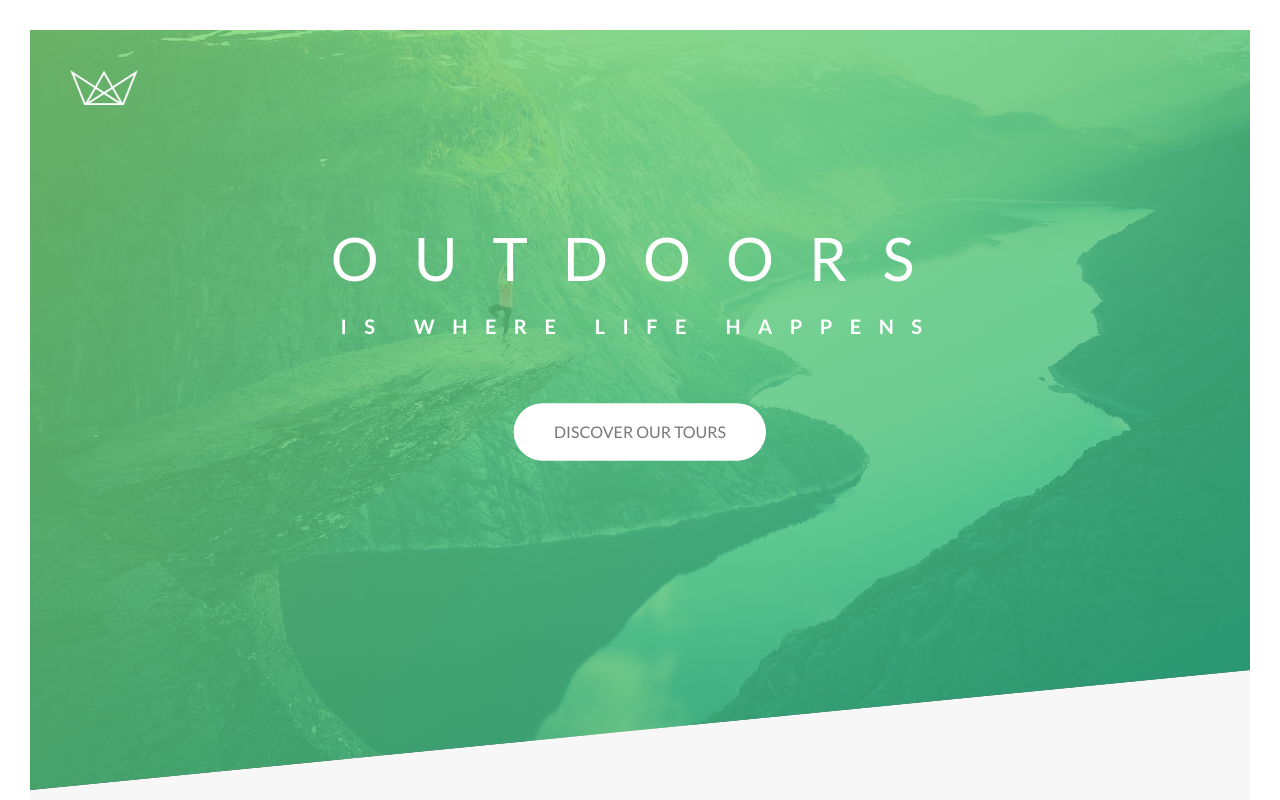
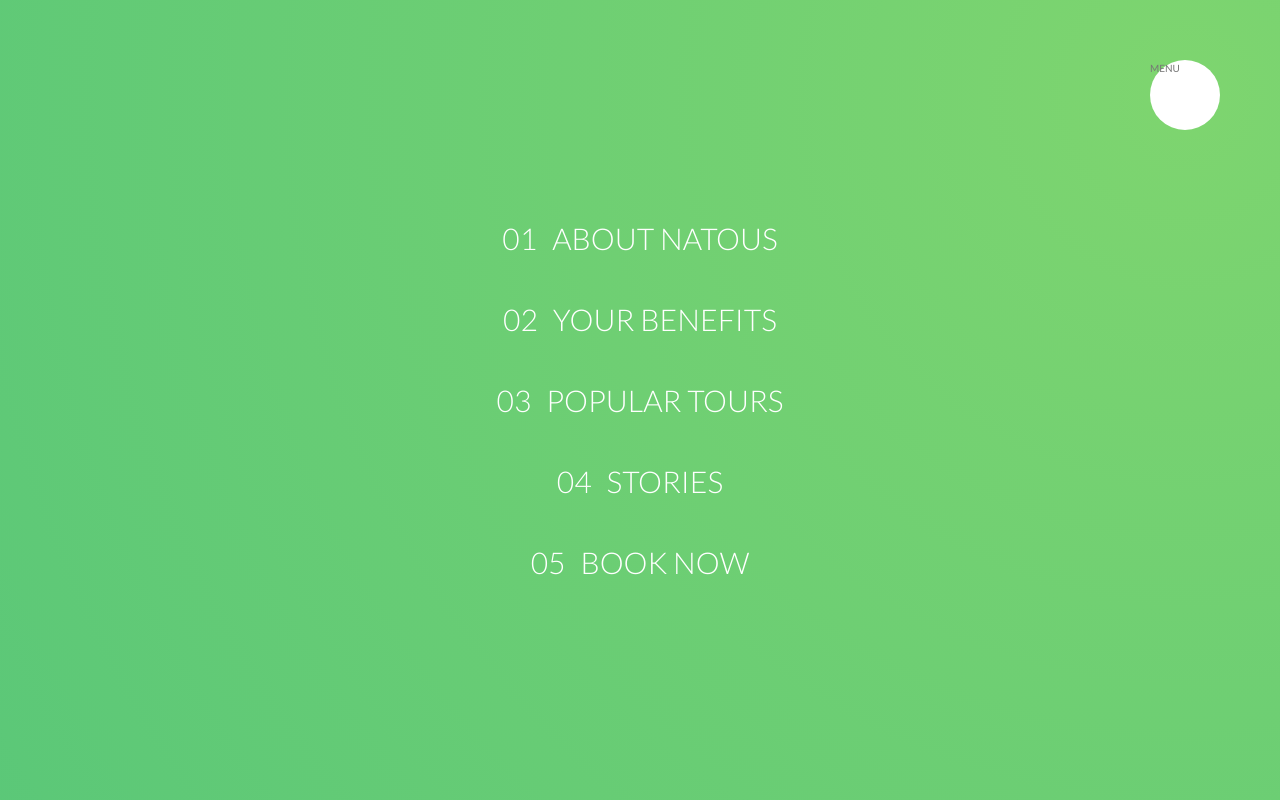
Before and after one commit to ChristinaGolovach/Natours, a website: page index.html in a window 1280 px wide. Shown: the top 800 px of the page. Drawn offline with Linux system fonts and the light colour scheme.

Commit message:
add navigation

```diff
--- a/index.html
+++ b/index.html
@@ -16,17 +16,30 @@
         <title>Natours | Exciting tours for adventurous people</title>
     </head>
     <body>
+        <div class="navigation">
+            <input type="checkbox" class="navigation__checkbox" id="navigation-toggle">
+            <label for="navigation-toggle" class="navigation__button">MENU</label>
+            <div class="navigation__background">&nbsp;</div>
+            <nav class="navigation__nav">
+                <ul class="navigation__list">
+                    <li class="navigation__item"><a href="#" class="navigation__link"><span>01</span>About Natous</a></li>
+                    <li class="navigation__item"><a href="#" class="navigation__link"><span>02</span>Your benefits</a></li>
+                    <li class="navigation__item"><a href="#" class="navigation__link"><span>03</span>Popular tours</a></li>
+                    <li class="navigation__item"><a href="#" class="navigation__link"><span>04</span>Stories</a></li>
+                    <li class="navigation__item"><a href="#" class="navigation__link"><span>05</span>Book now</a></li>
+                </ul>
+            </nav>
+        </div>
+
         <header class="header">
             <div class="header__logo-box">
                 <img class="header__logo" src="img/logo-white.png" alt="Logo">
             </div>
-
             <div class="header__text-box">
                 <h1 class="heading-primary">
                     <span class="heading-primary--title">Outdoors</span>
                     <span class="heading-primary--subtitle">is where life happens</span>
                 </h1>
-
                 <a href="#" class="btn btn--white btn--animated">Discover our tours</a>
             </div>
         </header>
@@ -49,7 +62,6 @@
                         <p class="paragraph">
                             Lorem ipsum dolor sit amet consectetur adipisicing elit. Harum quod fugit eius aut. Voluptas dolores cumque iusto aliquam provident dicta modi temporibus qui explicabo officia molestiae in, reprehenderit aut facilis.
                         </p>
-
                         <a href="#" class="btn-text">Learn more &rarr;</a>
                     </div>
                     <div class="col-1-of-2">
@@ -83,7 +95,6 @@
                           </p>
                         </div>
                     </div>
-
 
                     <div class="col-1-of-4">
                         <div class="feature-box">
--- /dev/null
+++ b/sass/layout/_navigation.scss
@@ -0,0 +1,79 @@
+.navigation {
+    &__checkbox {
+        display: none;
+    }
+
+    &__button {
+        position: fixed;
+        top: 6rem;
+        right: 6rem;
+        background-color: $color-white;
+        width: 7rem;
+        height: 7rem;
+        border-radius: 50%;
+        z-index: 200;
+    }
+
+    &__background {
+        position: fixed;
+        top: 6.5rem;
+        right: 6.5rem;
+        width: 6rem;
+        height: 6rem;
+        border-radius: 50%;
+        background-image: radial-gradient($color-primary-light, $color-primary-dark);
+        z-index: 100;
+
+        transform: scale(80);
+    }
+
+    &__nav {
+        height: 100vh;
+        width: 100%;
+        position: fixed;
+        top: 0;
+        right: 0;
+        z-index: 150;
+    }
+
+    &__list {
+        position: absolute;
+        top: 50%;
+        left: 50%;
+        transform: translate(-50%, -50%);
+        list-style: none;
+        text-align: center;
+    }
+
+    &__item {
+        margin: 1rem;
+    }
+
+    &__link {
+        &:link,
+        &:visited {
+            display: inline-block;
+            font-size: 3rem;
+            font-weight: 300;
+            padding: 1rem 2rem;
+            color: $color-white;
+            text-decoration: none;
+            text-transform: uppercase;
+            background-image: linear-gradient(135deg, transparent 0%, transparent 50%, $color-white 50%);
+            background-size: 235%;
+            transition: all .4s;
+
+            span {
+                display: inline-block;
+                margin-right: 1.5rem;
+            }
+        }
+
+        &:hover,
+        &:active {
+            background-position: 100%;
+            color: $color-primary;
+            transform: translateX(1rem);
+        }
+    }
+}
--- a/sass/main.scss
+++ b/sass/main.scss
@@ -18,5 +18,6 @@
 @import "layout/header";
 @import "layout/grid";
 @import "layout/footer";
+@import "layout/navigation";
 
 @import "pages/home";
```
Also changed, not shown: css/style.css.
